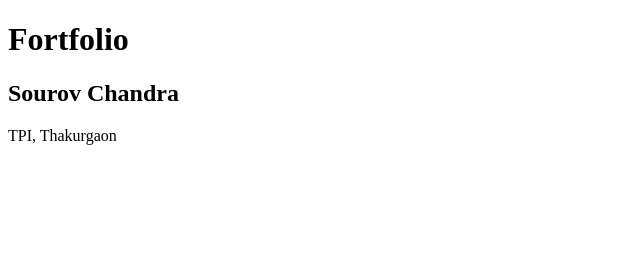
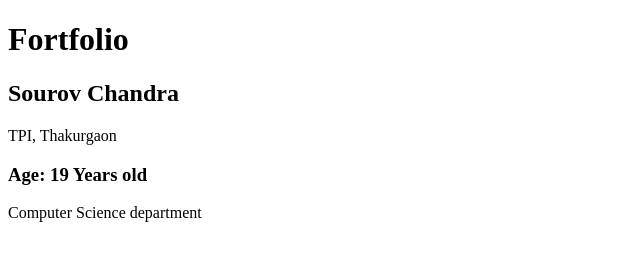
Before and after one commit to Sourov-Chandra/github-rewiew, a plain HTML site: page index.html in a window 1280 px wide. Shown: the whole page, without its empty margins (0-640 px from the left). Drawn offline with Linux system fonts and the light colour scheme.

Commit message:
added more info

```diff
--- a/index.html
+++ b/index.html
@@ -13,6 +13,11 @@
         <h2>Sourov Chandra</h2>
         <p>TPI, Thakurgaon</p>
     </section>
+
+    <section>
+        <h3>Age: 19 Years old</h3>
+        <p>Computer Science department</p>
+    </section>
 </body>
 
 </html>
```
Also changed, not shown: 1 other file.
